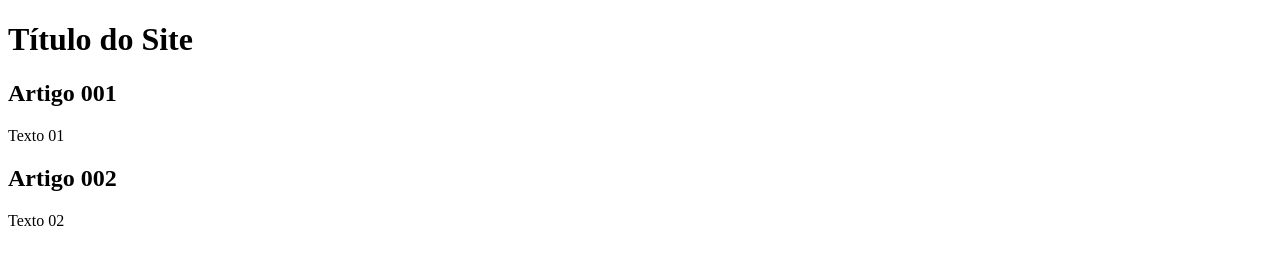
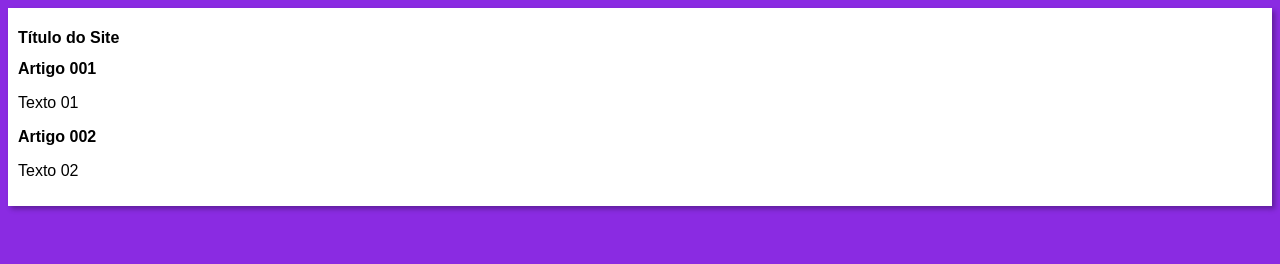
Before and after one commit to Eduardohhbaldin/teste, a plain HTML site: page index.html in a window 1280 px wide. Drawn offline with Linux system fonts and the light colour scheme.

Commit message:
inicio design

```diff
--- a/index.html
+++ b/index.html
@@ -5,6 +5,7 @@
     <meta http-equiv="X-UA-Compatible" content="IE=edge">
     <meta name="viewport" content="width=device-width, initial-scale=1.0">
     <title>Título do site</title>
+    <link rel="stylesheet" href="style.css">
 </head>
 <body>
     <main>
--- /dev/null
+++ b/style.css
@@ -0,0 +1,16 @@
+*{
+    font-family: Arial, Helvetica, sans-serif;
+    font-size: 16px;
+}
+body{
+    background-color: blueviolet;
+
+}
+
+main{
+    background-color: white;
+    width: 500;
+    margin: auto;
+    padding: 10px;
+    box-shadow: 3px 3px 5px rgba(0, 0, 0, 0.315);
+}
```
